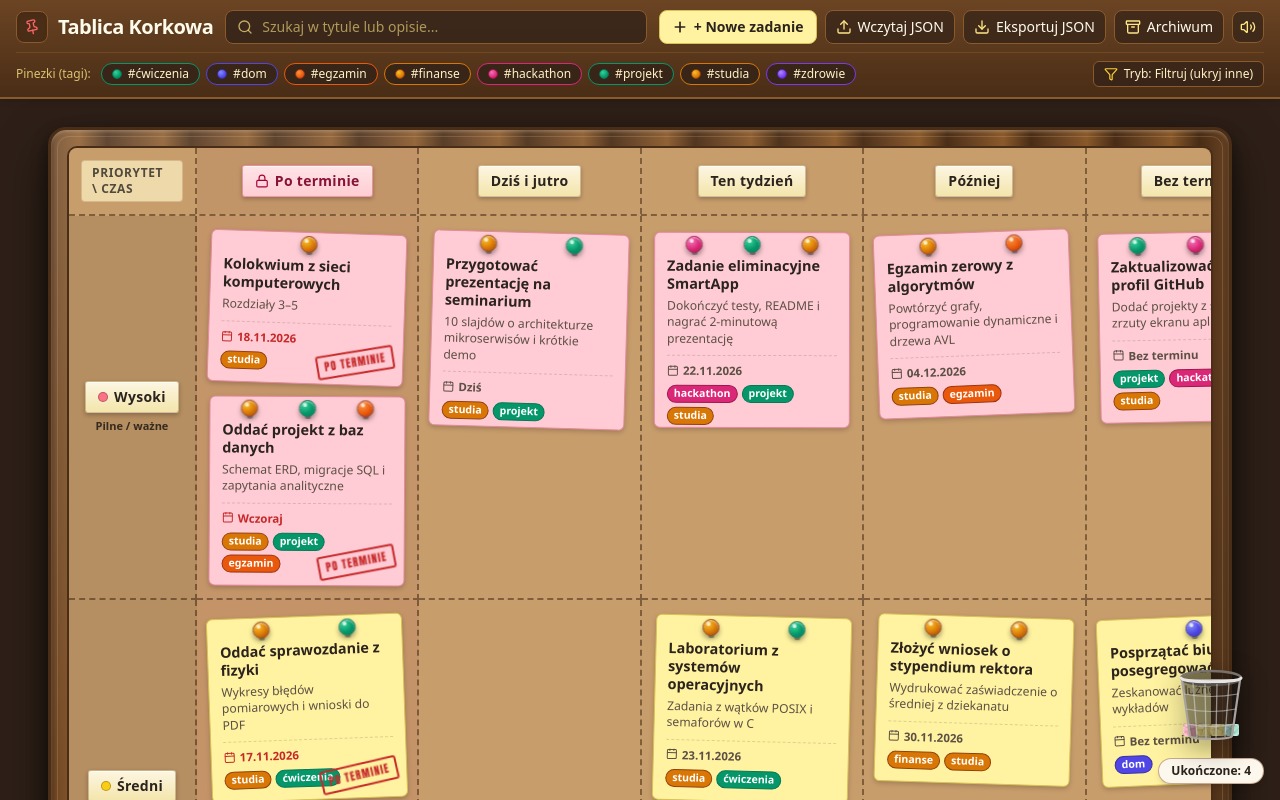
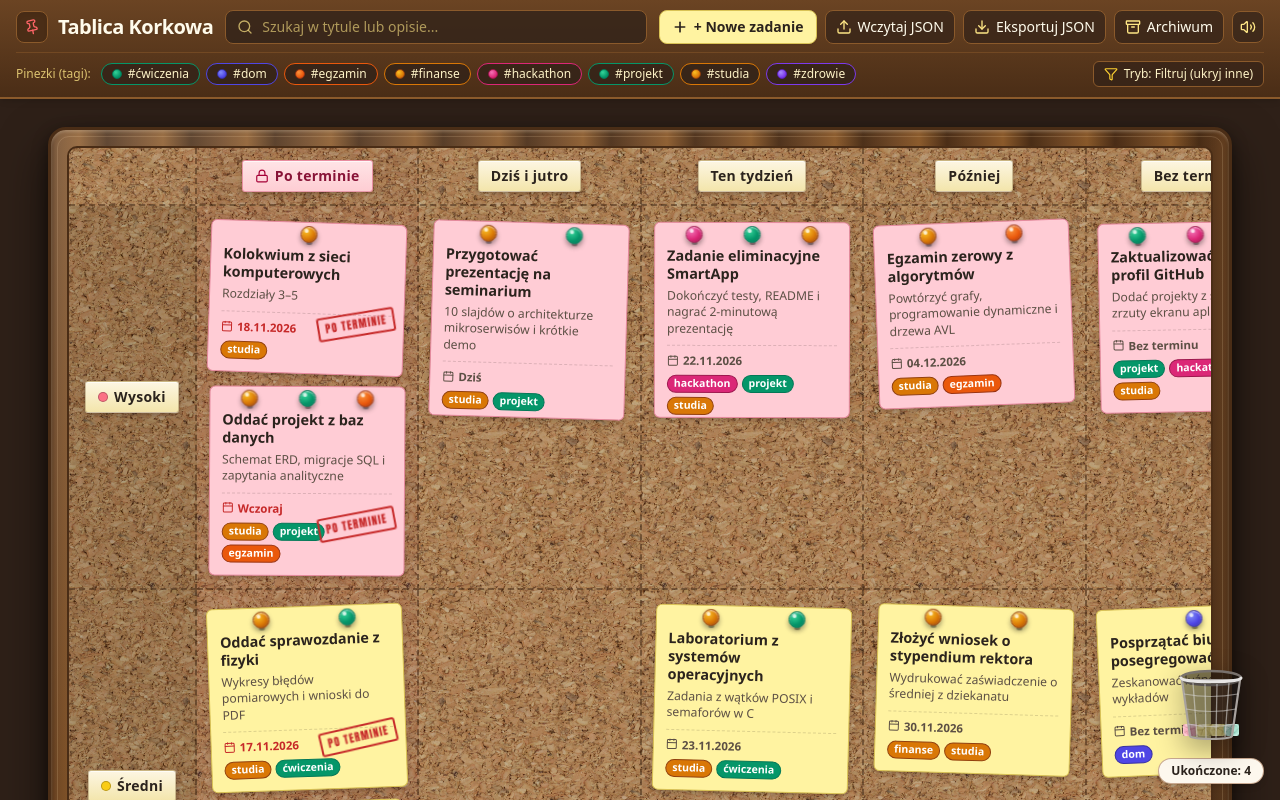
Before and after one commit to Danrejk/zadanie-eliminacyjne-BCM, a React (Vite) app: page / in a window 1280 px wide. Shown: the top 800 px of the page. Built offline with nearby package versions, Linux system fonts and the light colour scheme.

Commit message:
feat: improve the visual integrity of the cork board

```diff
--- a/src/App.tsx
+++ b/src/App.tsx
@@ -15,7 +15,7 @@ export default function App() {
     <TaskProvider>
       <div className="min-h-screen flex flex-col">
         <TopBar />
-        <main className="flex-1 px-3 py-4 pb-28 sm:px-6">
+        <main className="flex-1 px-3 py-4 sm:px-6">
           <Corkboard />
         </main>
         <TrashCanWidget />
--- a/src/components/Corkboard.tsx
+++ b/src/components/Corkboard.tsx
@@ -32,12 +32,6 @@ const PRIORITY_DOT_COLORS: Record<Priority, string> = {
   wysoki: '#fb7185',
   sredni: '#facc15',
   niski: '#34d399',
-};
-
-const PRIORITY_SUBLABELS: Record<Priority, string> = {
-  wysoki: 'Pilne / ważne',
-  sredni: 'Standardowe',
-  niski: 'Na spokojnie',
 };
 
 const TASK_ID_RE = /^\d+$/;
@@ -424,7 +418,7 @@ export function Corkboard({ todayStr }: CorkboardProps) {
     <section
       data-testid="corkboard"
       aria-label="Tablica korkowa zadań 3x5"
-      className="w-full max-w-[1640px] mx-auto px-3 sm:px-6 pt-3 pb-28"
+      className="w-full max-w-[1640px] mx-auto px-3 sm:px-6 pt-3"
     >
       <div className="corkboard-wood-frame">
         <div className="corkboard-surface">
@@ -467,9 +461,6 @@ export function Corkboard({ todayStr }: CorkboardProps) {
               style={{ borderColor: 'var(--color-string-divider)' }}
             >
               <div className="p-3 flex items-center justify-center border-r-2 border-dashed" style={{ borderColor: 'var(--color-string-divider)' }}>
-                <span className="text-xs font-bold uppercase tracking-wider text-stone-900/75 bg-amber-100/70 px-2.5 py-1 rounded border border-amber-900/20">
-                  Priorytet \ Czas
-                </span>
               </div>
 
               {TIME_ZONES.map((zone) => {
@@ -519,9 +510,6 @@ export function Corkboard({ todayStr }: CorkboardProps) {
                     />
                     <span>{PRIORITY_LABELS[priority]}</span>
                   </div>
-                  <span className="text-[11px] font-semibold text-stone-950/75 text-center leading-tight">
-                    {PRIORITY_SUBLABELS[priority]}
-                  </span>
                 </div>
 
                 {/* 5 Time-Zone Drop Cells for this Priority Row */}
--- a/src/index.css
+++ b/src/index.css
@@ -108,7 +108,7 @@
 
 /* 2. Cork Surface (Ready for static tile texture via --cork-texture-image) */
 .corkboard-surface {
-  --cork-texture-image: none;
+  --cork-texture-image: url('/assets/cork-texture.jpg');
   position: relative;
   border-radius: 10px;
   background-color: var(--color-cork-base);
@@ -394,7 +394,7 @@
 /* 6. Prominent Rotated Red Rubber Stamp "PO TERMINIE" */
 .postit-overdue-stamp {
   position: absolute;
-  bottom: 10px;
+  bottom: 38px;
   right: 8px;
   z-index: 4;
   padding: 2px 6px;
```
Also changed, not shown: public/assets/cork-texture.jpg (added).
